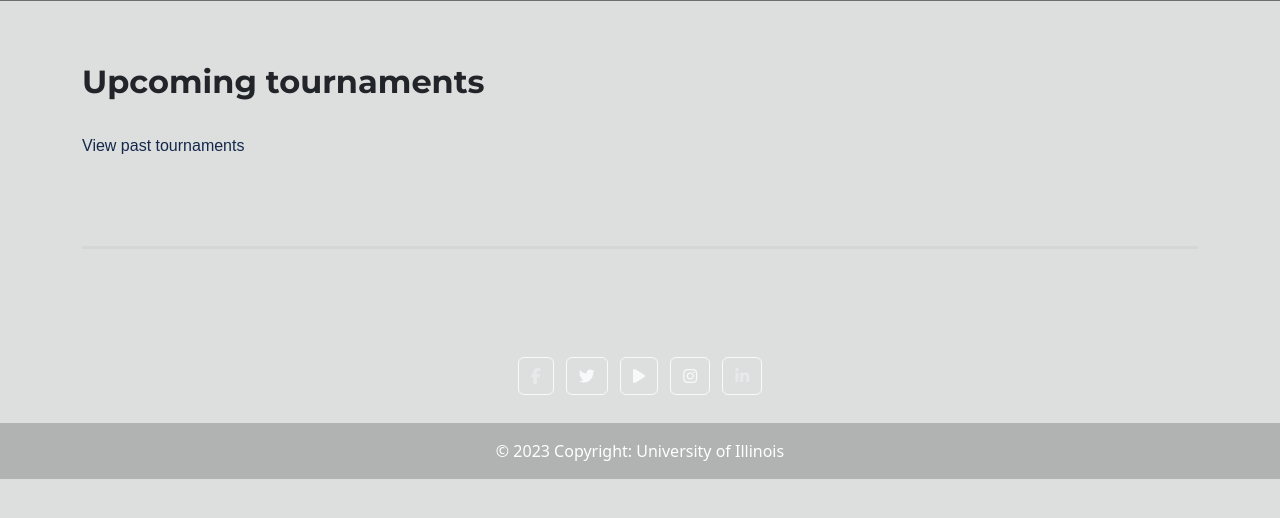
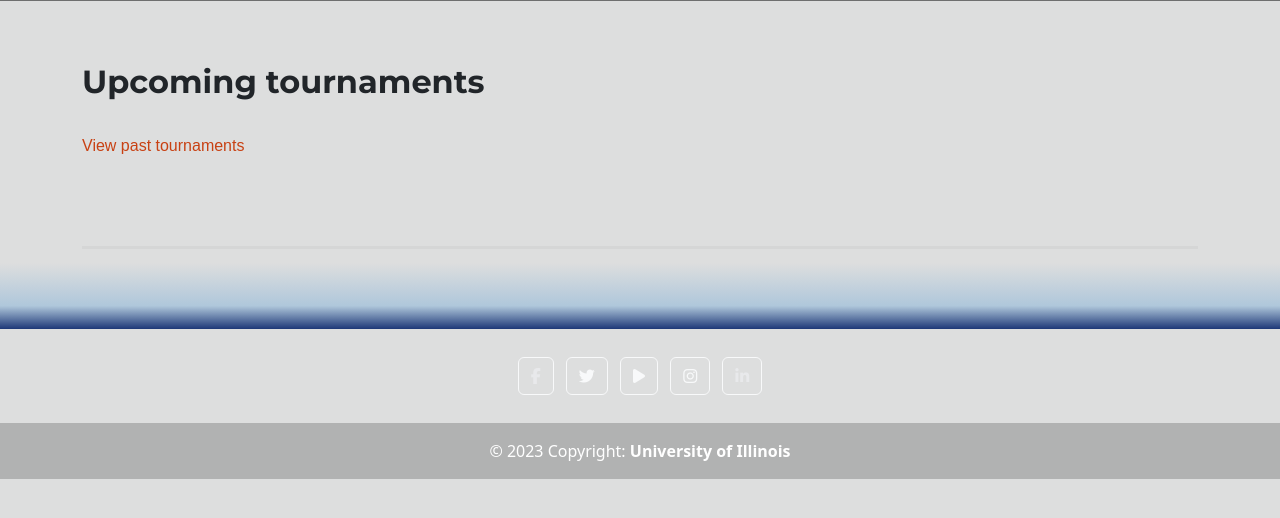
Before and after one commit to alaynali/imvb-web, a Django app: page /schedule/ in a window 1280 px wide. Shown: the part 65-583 px from the top of the page. Run offline with Django 4.2, Linux system fonts and the light colour scheme; data comes from the database, SQL or seed files in the repository; some libraries are stand-ins or nearby versions; some web fonts are replaced.

Commit message:
stylize carousel, add gradient to background

```diff
--- a/static/style.css
+++ b/static/style.css
@@ -56,6 +52,21 @@ html {
 .section:last-of-type {
     padding-bottom: 4rem;
 }
+
+/* background color for all pages */
+.background-color {
+    min-height: 100%;
+    -webkit-background-size: cover;
+    -moz-background-size: cover;
+    background-size: cover;
+    background-repeat:no-repeat;
+    background: rgb(221,222,222);
+    background: -moz-linear-gradient(180deg, rgba(221,222,222,1) 80%, rgba(175,199,219,1) 93%, rgba(30,56,119,1) 100%);
+    background: -webkit-linear-gradient(180deg, rgba(221,222,222,1) 80%, rgba(175,199,219,1) 93%, rgba(30,56,119,1) 100%);
+    background: linear-gradient(180deg, rgba(221,222,222,1) 80%, rgba(175,199,219,1) 93%, rgba(30,56,119,1) 100%);
+    filter: progid:DXImageTransform.Microsoft.gradient(startColorstr="#dddede",endColorstr="#1e3877",GradientType=1);
+}
+
 
 /* hero background image*/
 .bgimage {
@@ -148,13 +159,16 @@ html {
 
 /* override hyperlink <a> tag*/
 a {
-    color: #13294B;
+    /* color: #13294B; */
+    color: #C84113;
     text-decoration: none;
+    font-weight: bold;
 }
 a:hover {
-    color:#1E3877;
-    text-decoration:none;
-    cursor:pointer;
+    color: #FF5F05;
+    text-decoration: none;
+    font-weight: bold;
+    cursor: pointer;
 }
 
 /* solid border */
--- a/templates/base.html
+++ b/templates/base.html
@@ -9,7 +9,7 @@
         <meta name="viewport" content="width=device-width, initial-scale=1">
 
         <!-- favicon -->
-        <link rel="shotcut icon" href="{% static 'favicon.ico' %}" />
+        <link rel="shortcut icon" href="{% static '../../media/favicon.ico' %}" />
 
         <!-- bootstrap css -->
         <link href="https://cdn.jsdelivr.net/npm/bootstrap@5.3.0/dist/css/bootstrap.min.css" rel="stylesheet" integrity="sha384-9ndCyUaIbzAi2FUVXJi0CjmCapSmO7SnpJef0486qhLnuZ2cdeRhO02iuK6FUUVM" crossorigin="anonymous">
@@ -39,7 +39,7 @@
     <body>
         {% include 'navbar.html' %}
         <!-- mt-3 margin of 3 mb-3 margin block of 3 -->
-        <div>
+        <div class="background-color">
             {% block content %}
             {% endblock content %}
         </div>
```
Also changed, not shown: other parts of static/style.css (+44 -12 lines), home/models.py (+4 -4 lines), home/templates/home/home.html (+24 -9 lines), home/migrations/0006_alter_photo_description_alter_photo_name.py (added).
